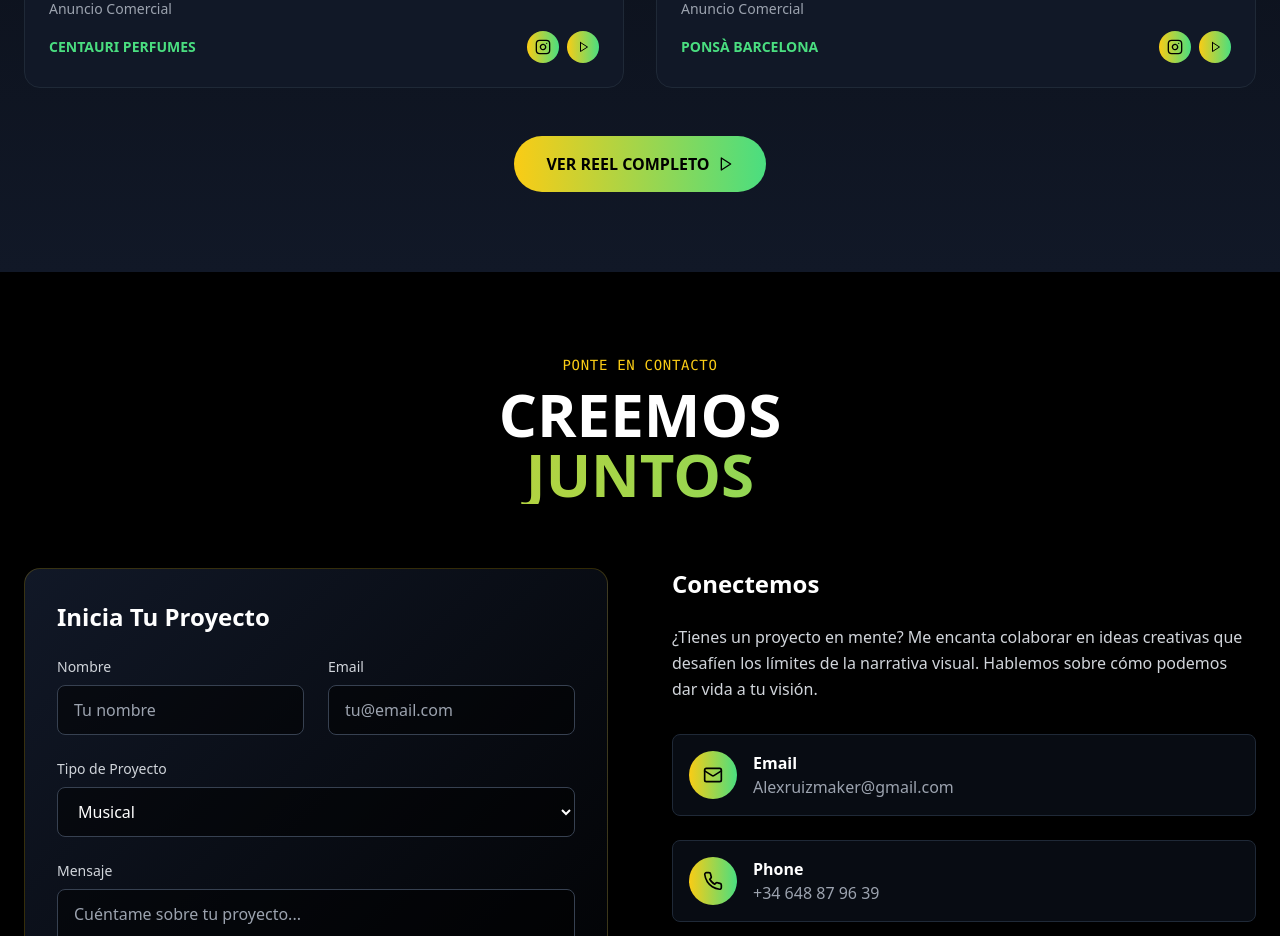
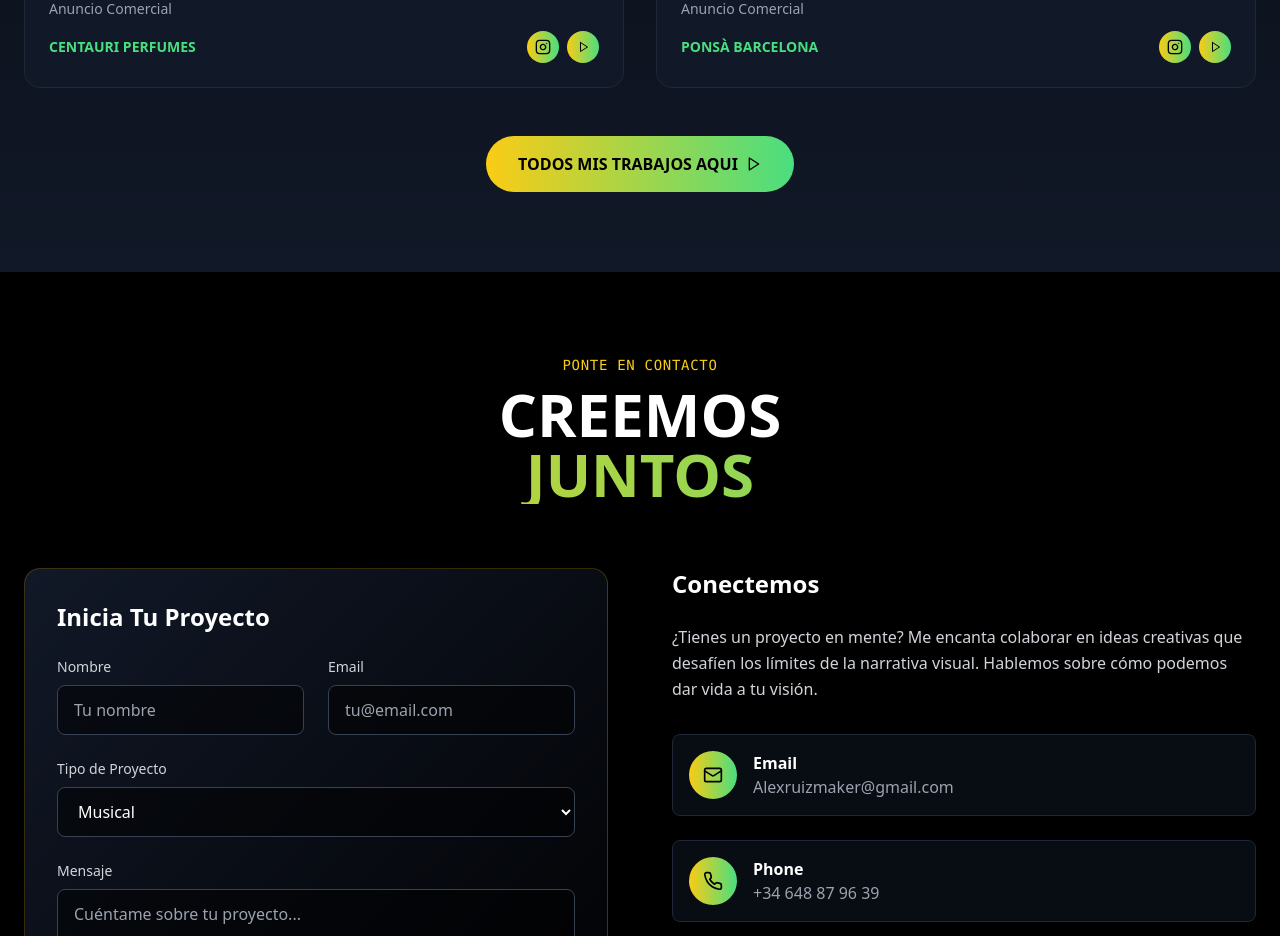
Before and after one commit to idm-code/alexruizmaker-portfolio, a React (Vite) app: page / in a window 1280 px wide. Shown: the part 2420-3356 px from the top of the page. Built offline with nearby package versions, Linux system fonts and the light colour scheme.

Commit message:
Update translations and change button to link for external video access

```diff
--- a/src/App.tsx
+++ b/src/App.tsx
@@ -46,7 +46,7 @@ const App = () => {
         selectedWorks: "TRABAJOS SELECCIONADOS",
         portfolio: "PORTFOLIO",
         reel: "REEL",
-        viewFullReel: "VER REEL COMPLETO",
+        viewFullReel: "TODOS MIS TRABAJOS AQUI",
         musicVideo: "Musical",
         documentary: "Producto",
         commercial: "Eventos",
@@ -115,7 +115,7 @@ const App = () => {
         selectedWorks: "SELECTED WORKS",
         portfolio: "PORTFOLIO",
         reel: "REEL",
-        viewFullReel: "VIEW FULL REEL",
+        viewFullReel: "ALL MY WORKS HERE",
         musicVideo: "Music Video",
         documentary: "Product",
         commercial: "Events",
@@ -475,10 +475,15 @@ const App = () => {
 
           {/* View More */}
           <div className="text-center mt-12">
-            <button className="inline-flex items-center space-x-2 bg-gradient-to-r from-yellow-400 to-green-400 text-black px-8 py-4 rounded-full font-semibold hover:shadow-lg hover:shadow-yellow-400/25 transition-all duration-300 transform hover:scale-105">
+            <a
+              href="https://youtube.com/playlist?list=PLGXEBsiUhPuPw9NW-_39KyX6rxbQDnfC5&feature=shared"
+              target="_blank"
+              rel="noopener noreferrer"
+              className="inline-flex items-center space-x-2 bg-gradient-to-r from-yellow-400 to-green-400 text-black px-8 py-4 rounded-full font-semibold hover:shadow-lg hover:shadow-yellow-400/25 transition-all duration-300 transform hover:scale-105"
+            >
               <span>{currentContent.projects.viewFullReel}</span>
               <Play size={16} />
-            </button>
+            </a>
           </div>
         </div>
       </section>
```
